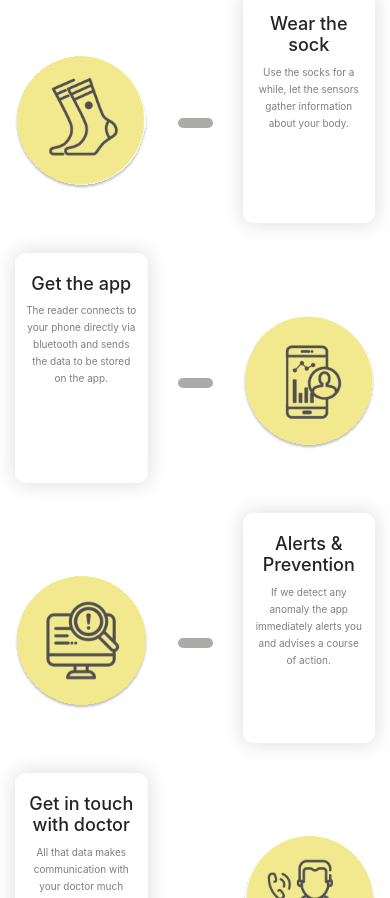
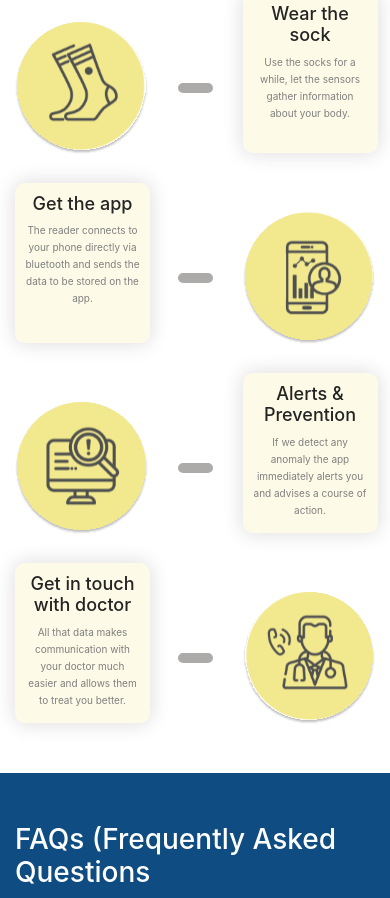
Before and after one commit to soumali28/feetwings.github.io, a React (Create React App) app: page / in a window 390 px wide. Shown: the part 3106-4004 px from the top of the page. Built offline with nearby package versions, Linux system fonts and the light colour scheme; some icons are missing.

Commit message:
update1 for work

```diff
--- a/public/responsive.css
+++ b/public/responsive.css
@@ -1029,6 +1029,19 @@
       font-weight: 400;
       margin-bottom: -10px;
     }
+
+    .flex-card-div{
+      margin-left:20px;
+      margin-right:20px;
+    }
+
+    .card-img-container{
+        height: 180px;
+        width: 180px;
+        /* padding-bottom:25px; */
+    }
+
+
   }
   @media only screen and (max-width: 991px) {
 
@@ -1086,7 +1099,14 @@
       .text-heading{
         font-size: x-large;
       }
+      .how-we-work-card{
+        width:220px;
+        height:250px;
+      }
     }
+  @media only screen and (min-width:577px) and (max-width:991px){
+
+  }
     @media only screen and (min-width:767px){
         .work-heading-text::after{
           content: "How we work. . .";
@@ -1103,10 +1123,14 @@
           font-size: large;
         }
         .how-we-work-card{
-          height: 230px;
-          padding: 20px 10px;
+          height: 160px;
+          width:135px;
+          padding: 10px 10px;
+        }
+        .unique-work-card{
+          margin-left:50px;
+        }
 
-        }
       }
 
 
@@ -1120,3 +1144,18 @@
 
         }
   }
+
+      @media only screen and (min-width:768px) and (max-width:991px){
+        .card-container{
+          /* padding-left:50px; */
+          margin-top:30px;
+        }
+      }
+
+      @media only screen and (min-width:577px) and (max-width:767px){
+        .how-we-work-card{
+          height: 250px;
+          width: 250px;
+        }
+
+      }
--- a/public/style.css
+++ b/public/style.css
@@ -1338,13 +1338,29 @@ p:last-child {
   padding: 40px 30px;
   -webkit-box-shadow: 0px 0px 20px 1px #e0dddd;
           box-shadow: 0px 0px 20px 1px #e0dddd;
-  background-color: #ffffff;
+  background-color: rgba(242, 232, 141, 0.2);
   margin-bottom: 30px;
   border-radius: 10px;
   text-align: center;
   -webkit-transition: all 0.5s;
   transition: all 0.5s;
-  height: 300px;
+  height: 280px;
+  width:250px;
+}
+
+.how-we-work-card1 {
+
+  padding: 40px 30px;
+  -webkit-box-shadow: 0px 0px 20px 1px #e0dddd;
+          box-shadow: 0px 0px 20px 1px #e0dddd;
+  background-color: rgba(242, 232, 141, 0.2);
+  margin-bottom: 30px;
+  border-radius: 10px;
+  text-align: center;
+  -webkit-transition: all 0.5s;
+  transition: all 0.5s;
+  height: 280px;
+  width:250px;
 }
 
 
--- a/src/pages/work.jsx
+++ b/src/pages/work.jsx
@@ -9,7 +9,7 @@ function work() {
                 </div>
                 <img src="../assets/how-we-work.png" class="step-1" alt="Image" />
                 <br></br><br></br>
-                <div class="row">
+                <div class="row card-container">
                     <div class="col-lg-3 col-sm-6">
                         <div class="how-we-work-card">
                             <h3 class="text-heading">Wear the sock</h3>
@@ -49,24 +49,24 @@ function work() {
                 <div class="section-title">
                     <h1 class="work-heading-text"></h1>
                 </div>
-                <div class="row align-items-center">
-                    <div class="col-5">
-                        <img src="../assets/work1.svg" alt="Image" />
+                <div class="row align-items-center flex-card-div">
+                    <div class="col-5 card-img-container">
+                        <img style={{height:"100%",width:"100%"}} src="../assets/work1.svg" alt="Image" />
                     </div>
                     <div class="col-2">
                         <hr style={{ border:"5px solid rgba(90, 89, 84, 0.5)",borderRadius:"5px" }}></hr>
                     </div>
-                    <div class="col-5">
-                        <div class="how-we-work-card">
+                    <div  class="col-5 ">
+                        <div  class="how-we-work-card">
                             <h3 class="text-heading">Wear the sock</h3>
                             <p class="work-text">Use the socks for a while, let the sensors gather information about your body.</p>
                         </div>
                     </div>
                 </div>
                 {/* //////////////////// */}
-                <div class="row align-items-center">
-                    <div class="col-5">
-                        <div class="how-we-work-card">
+                <div class="row align-items-center flex-card-div">
+                    <div  class="col-5 ">
+                        <div  class="how-we-work-card unique-card-container  ">
                             <h3 class="text-heading">Get the app</h3>
                             <p class="work-text">The reader connects to your phone directly via bluetooth and sends the data to be stored on the app.</p>
                         </div>
@@ -74,14 +74,14 @@ function work() {
                     <div class="col-2">
                         <hr style={{ border:"5px solid rgba(90, 89, 84, 0.5)",borderRadius:"5px" }}></hr>
                     </div>
-                    <div class="col-5">
-                        <img src="../assets/work2.svg" alt="Image" />
+                    <div class="col-5 card-img-container">
+                        <img style={{height:"100%",width:"100%"}}  src="../assets/work2.svg" alt="Image" />
                     </div>
                 </div>
                 {/* //////////////////// */}
-                <div class="row align-items-center">
-                    <div class="col-5">
-                        <img src="../assets/work3.svg" alt="Image" />
+                <div class="row align-items-center flex-card-div">
+                    <div class="col-5 card-img-container">
+                        <img style={{height:"100%",width:"100%"}}  src="../assets/work3.svg" alt="Image" />
                     </div>
                     <div class="col-2">
                         <hr style={{ border:"5px solid rgba(90, 89, 84, 0.5)",borderRadius:"5px" }}></hr>
@@ -94,9 +94,9 @@ function work() {
                     </div>
                 </div>
                 {/* //////////////////// */}
-                <div class="row align-items-center">
-                    <div class="col-5">
-                        <div class="how-we-work-card">
+                <div class="row align-items-center flex-card-div">
+                    <div  class="col-5 ">
+                        <div class="how-we-work-card unique-card-container ">
                             <h3 class="text-heading">Get in touch with doctor</h3>
                             <p class="work-text">All that data makes communication with your doctor much easier and allows them to treat you better.</p>
                         </div>
@@ -104,8 +104,8 @@ function work() {
                     <div class="col-2">
                         <hr style={{ border:"5px solid rgba(90, 89, 84, 0.5)",borderRadius:"5px" }}></hr>
                     </div>
-                    <div class="col-5">
-                        <img src="../assets/work4.svg" alt="Image" />
+                    <div class="col-5 card-img-container">
+                        <img  style={{height:"100%",width:"100%"}}  src="../assets/work4.svg" alt="Image" />
                     </div>
                 </div>
 
```
